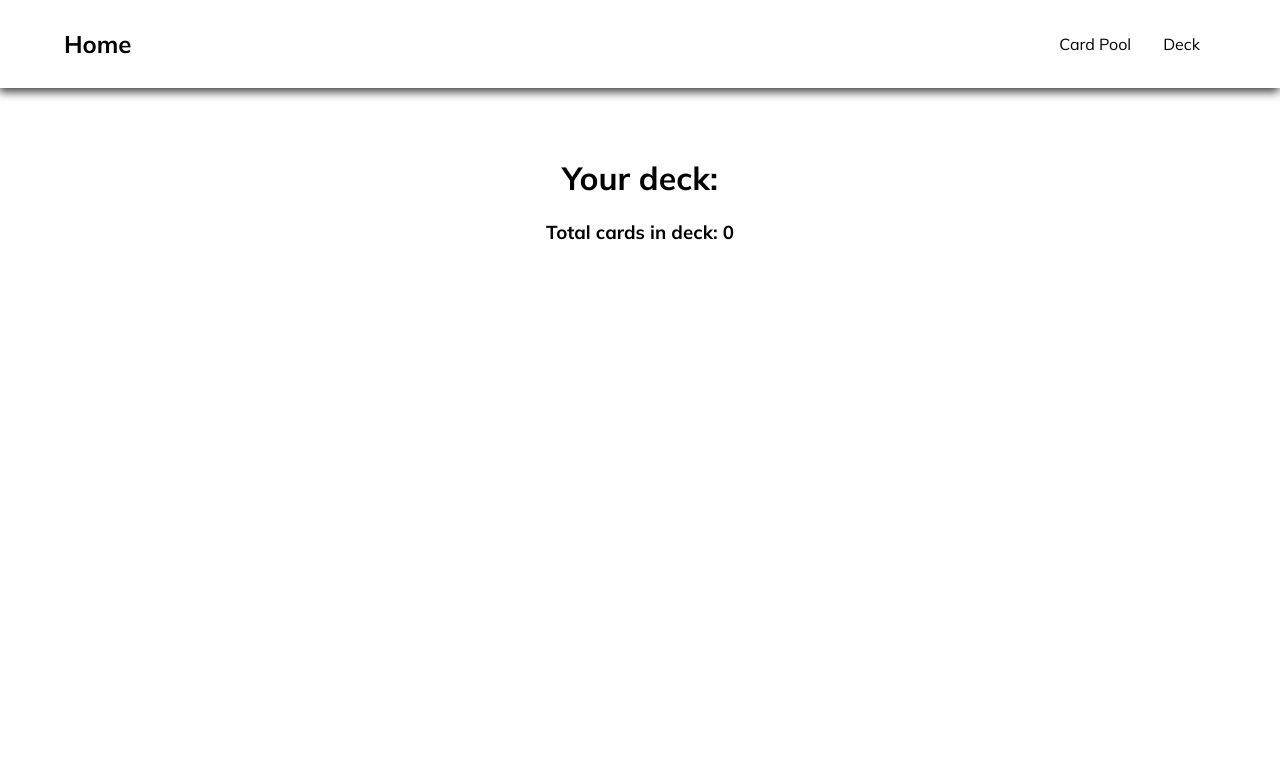
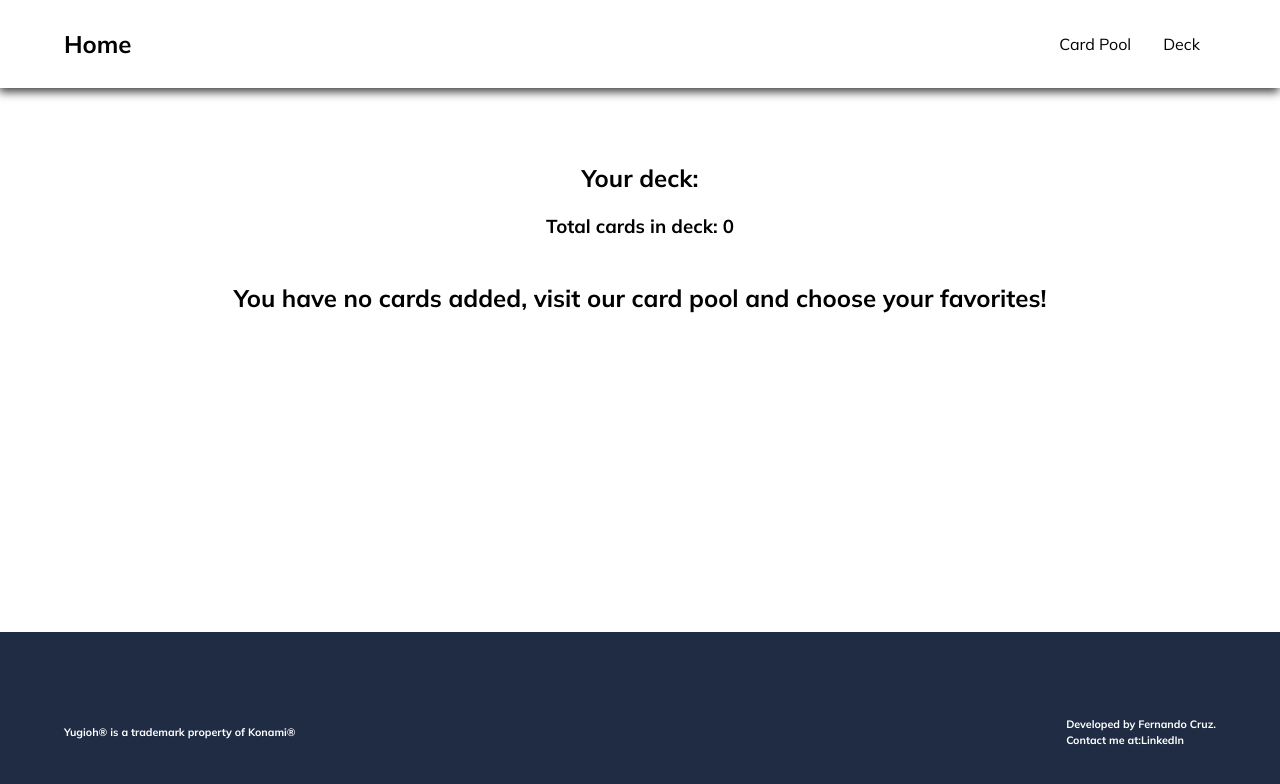
Before and after one commit to CruzFM/Cfm-Cardipedia, a React (Create React App) app: page /deck in a window 1280 px wide. Shown: the top 784 px of the page. Built offline with nearby package versions, Linux system fonts and the light colour scheme.

Commit message:
footer added. conditional deck message added. TO DO: deck more functionalities.

```diff
--- a/src/App.css
+++ b/src/App.css
@@ -70,6 +70,7 @@ footer{
   background-color: rgb(32, 44, 68);
   color: white;
   height: 25vh;
+  margin-top: 2rem;
 }
 
 footer >div{
@@ -338,7 +339,9 @@ select{
   grid-template-columns: repeat(2, 1fr)
 }
 
-
+.deck--msg{
+  height: 40vh;
+}
 /* -----LOADER------ */
 /* From uiverse.io by @Ali-Tahmazi99 */
 .loading {
--- a/src/App.js
+++ b/src/App.js
@@ -37,7 +37,7 @@ function App() {
 
       </Routes>
 
-      {/* <Footer /> */}
+      <Footer />
     </>
 
   );
--- a/src/components/deck/Deck.js
+++ b/src/components/deck/Deck.js
@@ -8,9 +8,19 @@ export default function Deck() {
   return (
     <div>
       <div className="deck-title flex-column justify-center align-items-center">
-        <h1>Your deck:</h1>
+        <h2>Your deck:</h2>
         <h3>Total cards in deck: {deck.length}</h3>
       </div>
+
+      {deck.length < 1 && (
+        <div className="deck--msg to-center">
+          <h2 className="text-center">
+            You have no cards added, visit our card pool and choose your
+            favorites!
+          </h2>
+        </div>
+      )}
+
       <div className="containerCards to-center">
         {deck.map((card, idx) => {
           return (
@@ -23,8 +33,11 @@ export default function Deck() {
                 <button>
                   <Link to={`/details/${card.id}`}>Details</Link>
                 </button>
-                <button onClick={() => deleteFromDeck(deck, card)} className='delete-btn'>
-                  <img src={deleteImage} alt='delete-card'/>
+                <button
+                  onClick={() => deleteFromDeck(deck, card)}
+                  className="delete-btn"
+                >
+                  <img src={deleteImage} alt="delete-card" />
                 </button>
               </div>
             </div>
```
